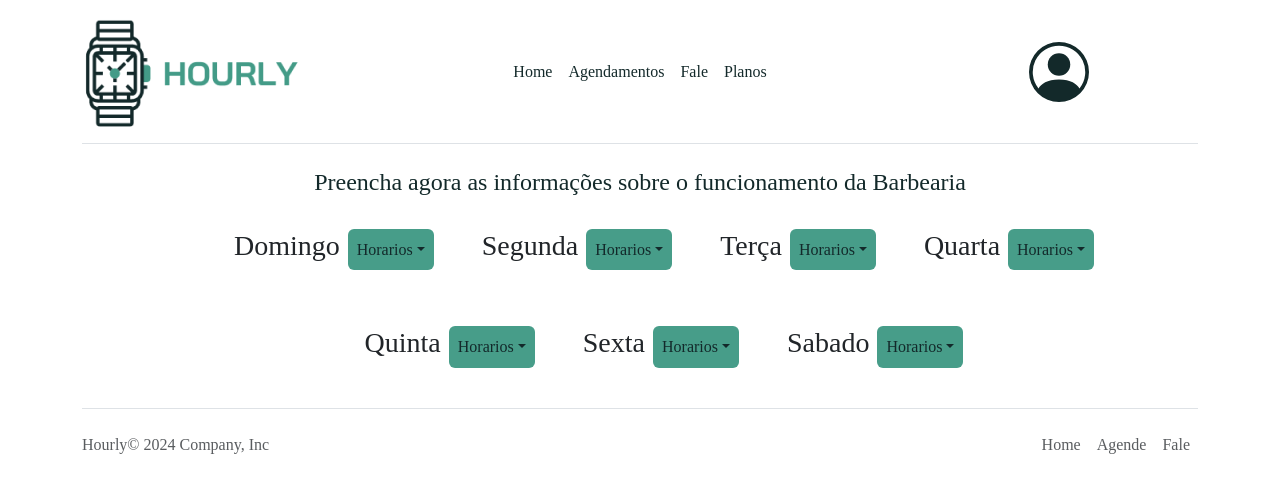
After one commit to Julio-Gabriell/Hourly, a PHP site: page /hourly/Dono/etapa2.php in a window 1280 px wide. The commit adds this page. Shown: the top 493 px of the page. Run offline with PHP 8.4, Linux system fonts and the light colour scheme; some web fonts are replaced.

Commit message:
Continuação do cadastro de barbearias

```diff
--- /dev/null
+++ b/Dono/etapa2.php
@@ -0,0 +1,186 @@
+<?php
+
+include_once "topo.php";
+
+?>
+<div class="container">
+  <h4 style="color: #13292A;" class="text-center">
+    Preencha agora as informações sobre o funcionamento da Barbearia
+  </h4>
+  <div class="d-flex justify-content-between align-items-center">
+    <!-- <span class="d-flex flex-column mb-3">
+      <h5>Turno Manhã (00:00 às 11:59)</h5>
+      <h5>Turno Tarde (12:00 às 17:59)</h5>
+      <h5>Turno Noite (18:00 às 23:59)</h5>
+    </span> -->
+  </div>
+  <div class="d-flex justify-content-center align-items-center mt-3">
+    <div class="d-flex flex-row gap-2 mt-2 ms-5">
+      <div>
+        <h3>
+          Domingo
+        </h3>
+      </div>
+      <button type="button" class="btn dropdown-toggle dropdown-toggle-split"
+        style="background-color: #479D89; border: none; color: #13292A;" data-bs-toggle="dropdown"
+        aria-expanded="false">
+        <span class="visually-hidden">Toggle Dropdown</span>
+        Horarios
+      </button>
+      <ul class="dropdown-menu p-1" style="width: 300px;">
+        <label class="d-flex justify-content-around"> Manhã <input type="time" name="hora_inicio_manha"
+            id="hora_inicio_manha" class=""> <span>até</span> <input type="time" name="hora_termino_manha"
+            id="hora_manha" class=""> </label>
+        <label class="d-flex justify-content-around"> Tarde <input type="time" name="hora_inicio_tarde"
+            id="hora_inicio_tarde" class="" style="margin-left: 8px;"> <span>até</span> <input type="time"
+            name="hora_termino_tarde" id="hora_tarde" class=""></label>
+        <label class="d-flex justify-content-around"> Noite <input type="time" name="hora_inicio_noite"
+            id="hora_inicio_noite" class="" style="margin-left: 9px;"> <span>até</span> <input type="time"
+            name="hora_termino_noite" id="hora_noite" class=""></label>
+      </ul>
+    </div>
+    <div class="d-flex flex-row gap-2 mt-2 ms-5">
+      <h3>
+        Segunda
+      </h3>
+      <button type="button" class="btn dropdown-toggle dropdown-toggle-split"
+        style="background-color: #479D89; border: none; color: #13292A;" data-bs-toggle="dropdown"
+        aria-expanded="false">
+        <span class="visually-hidden">Toggle Dropdown</span>
+        Horarios
+      </button>
+      <ul class="dropdown-menu p-1" style="width: 300px;">
+        <label class="d-flex justify-content-around"> Manhã <input type="time" name="hora_inicio_manha"
+            id="hora_inicio_manha" class=""> <span>até</span> <input type="time" name="hora_termino_manha"
+            id="hora_manha" class=""> </label>
+        <label class="d-flex justify-content-around"> Tarde <input type="time" name="hora_inicio_tarde"
+            id="hora_inicio_tarde" class="" style="margin-left: 8px;"> <span>até</span> <input type="time"
+            name="hora_termino_tarde" id="hora_tarde" class=""></label>
+        <label class="d-flex justify-content-around"> Noite <input type="time" name="hora_inicio_noite"
+            id="hora_inicio_noite" class="" style="margin-left: 9px;"> <span>até</span> <input type="time"
+            name="hora_termino_noite" id="hora_noite" class=""></label>
+      </ul>
+    </div>
+    <div class="d-flex flex-row gap-2 mt-2 ms-5">
+      <div>
+        <h3>
+          Terça
+        </h3>
+      </div>
+      <button type="button" class="btn dropdown-toggle dropdown-toggle-split"
+        style="background-color: #479D89; border: none; color: #13292A;" data-bs-toggle="dropdown"
+        aria-expanded="false">
+        <span class="visually-hidden">Toggle Dropdown</span>
+        Horarios
+      </button>
+      <ul class="dropdown-menu p-1" style="width: 300px;">
+        <label class="d-flex justify-content-around"> Manhã <input type="time" name="hora_inicio_manha"
+            id="hora_inicio_manha" class=""> <span>até</span> <input type="time" name="hora_termino_manha"
+            id="hora_manha" class=""> </label>
+        <label class="d-flex justify-content-around"> Tarde <input type="time" name="hora_inicio_tarde"
+            id="hora_inicio_tarde" class="" style="margin-left: 8px;"> <span>até</span> <input type="time"
+            name="hora_termino_tarde" id="hora_tarde" class=""></label>
+        <label class="d-flex justify-content-around"> Noite <input type="time" name="hora_inicio_noite"
+            id="hora_inicio_noite" class="" style="margin-left: 9px;"> <span>até</span> <input type="time"
+            name="hora_termino_noite" id="hora_noite" class=""></label>
+      </ul>
+    </div>
+    <div class="d-flex flex-row gap-2 mt-2 ms-5">
+      <h3>
+        Quarta
+      </h3>
+      <button type="button" class="btn dropdown-toggle dropdown-toggle-split"
+        style="background-color: #479D89; border: none; color: #13292A;" data-bs-toggle="dropdown"
+        aria-expanded="false">
+        <span class="visually-hidden">Toggle Dropdown</span>
+        Horarios
+      </button>
+      <ul class="dropdown-menu p-1" style="width: 300px;">
+        <label class="d-flex justify-content-around"> Manhã <input type="time" name="hora_inicio_manha"
+            id="hora_inicio_manha" class=""> <span>até</span> <input type="time" name="hora_termino_manha"
+            id="hora_manha" class=""> </label>
+        <label class="d-flex justify-content-around"> Tarde <input type="time" name="hora_inicio_tarde"
+            id="hora_inicio_tarde" class="" style="margin-left: 8px;"> <span>até</span> <input type="time"
+            name="hora_termino_tarde" id="hora_tarde" class=""></label>
+        <label class="d-flex justify-content-around"> Noite <input type="time" name="hora_inicio_noite"
+            id="hora_inicio_noite" class="" style="margin-left: 9px;"> <span>até</span> <input type="time"
+            name="hora_termino_noite" id="hora_noite" class=""></label>
+      </ul>
+    </div>
+  </div>
+  <div class="d-flex justify-content-center align-items-center mt-5">
+    <div class="d-flex flex-row gap-2 mt-2 ms-5">
+      <h3>
+        Quinta
+      </h3>
+      <button type="button" class="btn dropdown-toggle dropdown-toggle-split"
+        style="background-color: #479D89; border: none; color: #13292A;" data-bs-toggle="dropdown"
+        aria-expanded="false">
+        <span class="visually-hidden">Toggle Dropdown</span>
+        Horarios
+      </button>
+      <ul class="dropdown-menu p-1" style="width: 300px;">
+        <label class="d-flex justify-content-around"> Manhã <input type="time" name="hora_inicio_manha"
+            id="hora_inicio_manha" class=""> <span>até</span> <input type="time" name="hora_termino_manha"
+            id="hora_manha" class=""> </label>
+        <label class="d-flex justify-content-around"> Tarde <input type="time" name="hora_inicio_tarde"
+            id="hora_inicio_tarde" class="" style="margin-left: 8px;"> <span>até</span> <input type="time"
+            name="hora_termino_tarde" id="hora_tarde" class=""></label>
+        <label class="d-flex justify-content-around"> Noite <input type="time" name="hora_inicio_noite"
+            id="hora_inicio_noite" class="" style="margin-left: 9px;"> <span>até</span> <input type="time"
+            name="hora_termino_noite" id="hora_noite" class=""></label>
+      </ul>
+    </div>
+    <div class="d-flex flex-row gap-2 mt-2 ms-5">
+      <h3>
+        Sexta
+      </h3>
+      <button type="button" class="btn dropdown-toggle dropdown-toggle-split"
+        style="background-color: #479D89; border: none; color: #13292A;" data-bs-toggle="dropdown"
+        aria-expanded="false">
+        <span class="visually-hidden">Toggle Dropdown</span>
+        Horarios
+      </button>
+      <ul class="dropdown-menu p-1" style="width: 300px;">
+        <label class="d-flex justify-content-around"> Manhã <input type="time" name="hora_inicio_manha"
+            id="hora_inicio_manha" class=""> <span>até</span> <input type="time" name="hora_termino_manha"
+            id="hora_manha" class=""> </label>
+        <label class="d-flex justify-content-around"> Tarde <input type="time" name="hora_inicio_tarde"
+            id="hora_inicio_tarde" class="" style="margin-left: 8px;"> <span>até</span> <input type="time"
+            name="hora_termino_tarde" id="hora_tarde" class=""></label>
+        <label class="d-flex justify-content-around"> Noite <input type="time" name="hora_inicio_noite"
+            id="hora_inicio_noite" class="" style="margin-left: 9px;"> <span>até</span> <input type="time"
+            name="hora_termino_noite" id="hora_noite" class=""></label>
+      </ul>
+    </div>
+    <div class="d-flex flex-row gap-2 mt-2 ms-5">
+      <h3>
+        Sabado
+      </h3>
+      <button type="button" class="btn dropdown-toggle dropdown-toggle-split"
+        style="background-color: #479D89; border: none; color: #13292A;" data-bs-toggle="dropdown"
+        aria-expanded="false">
+        <span class="visually-hidden">Toggle Dropdown</span>
+        Horarios
+      </button>
+      <ul class="dropdown-menu p-1" style="width: 300px;">
+        <label class="d-flex justify-content-around"> Manhã <input type="time" name="hora_inicio_manha"
+            id="hora_inicio_manha" class=""> <span>até</span> <input type="time" name="hora_termino_manha"
+            id="hora_manha" class=""> </label>
+        <label class="d-flex justify-content-around"> Tarde <input type="time" name="hora_inicio_tarde"
+            id="hora_inicio_tarde" class="" style="margin-left: 8px;"> <span>até</span> <input type="time"
+            name="hora_termino_tarde" id="hora_tarde" class=""></label>
+        <label class="d-flex justify-content-around"> Noite <input type="time" name="hora_inicio_noite"
+            id="hora_inicio_noite" class="" style="margin-left: 9px;"> <span>até</span> <input type="time"
+            name="hora_termino_noite" id="hora_noite" class=""></label>
+      </ul>
+    </div>
+  </div>
+</div>
+</div>
+</div>
+<?php
+
+include_once "rodape.php";
+
+?>
--- a/Dono/proc_cadastro_barbearia.php
+++ b/Dono/proc_cadastro_barbearia.php
@@ -10,7 +10,7 @@ if ($_SERVER["REQUEST_METHOD"] == "POST") {
   $_SESSION['descricao'] = $_POST['descricao'];
 
   // Redireciona para a segunda etapa
-  header("Location: cadastro_barbearia2.php");
+  header("Location: etapa2.php");
   exit();
 }
 
--- a/Dono/topo.php
+++ b/Dono/topo.php
@@ -5,10 +5,10 @@
     <meta charset="UTF-8">
     <meta name="viewport" content="width=device-width, initial-scale=1.0">
     <title>Hourly</title>
+    <link rel="stylesheet" href="../Css/global.css">
+    <link rel="icon" type="image/x-icon" href="../Imgs/icon.ico">
     <link href="https://cdn.jsdelivr.net/npm/bootstrap@5.3.3/dist/css/bootstrap.min.css" rel="stylesheet"
         integrity="sha384-QWTKZyjpPEjISv5WaRU9OFeRpok6YctnYmDr5pNlyT2bRjXh0JMhjY6hW+ALEwIH" crossorigin="anonymous">
-    <link rel="stylesheet" href="../Css/global.css">
-    <link rel="icon" type="image/x-icon" href="../Imgs/icon.ico">
 </head>
 
 <body>
```
Also changed, not shown: Dono/cadastro_barbearia.php (+21 -5 lines), Dono/cadastro_barbearia2.php (deleted, +0 -27 lines).
